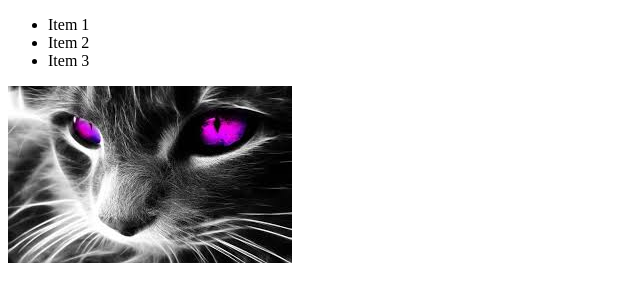
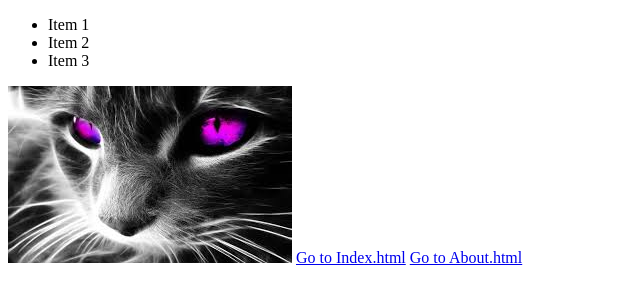
Before and after one commit to AndreiBelich/homeWork17_02_2021, a plain HTML site: page pages/info.html in a window 1280 px wide. Shown: the whole page, without its empty margins (0-640 px from the left). Drawn offline with Linux system fonts and the light colour scheme.

Commit message:
add links to files: index.html, about.html, info.html

```diff
--- a/pages/info.html
+++ b/pages/info.html
@@ -11,5 +11,7 @@
         <li>Item 3</li>
     </ul>
     <img src="./../images/cat.jpg" alt="cat">
+    <a href="./../index.html">Go to Index.html</a>
+    <a href="./about.html">Go to About.html</a>
 </body>
 </html>
```
Also changed, not shown: index.html (+2 -0 lines), pages/about.html (+2 -0 lines).
